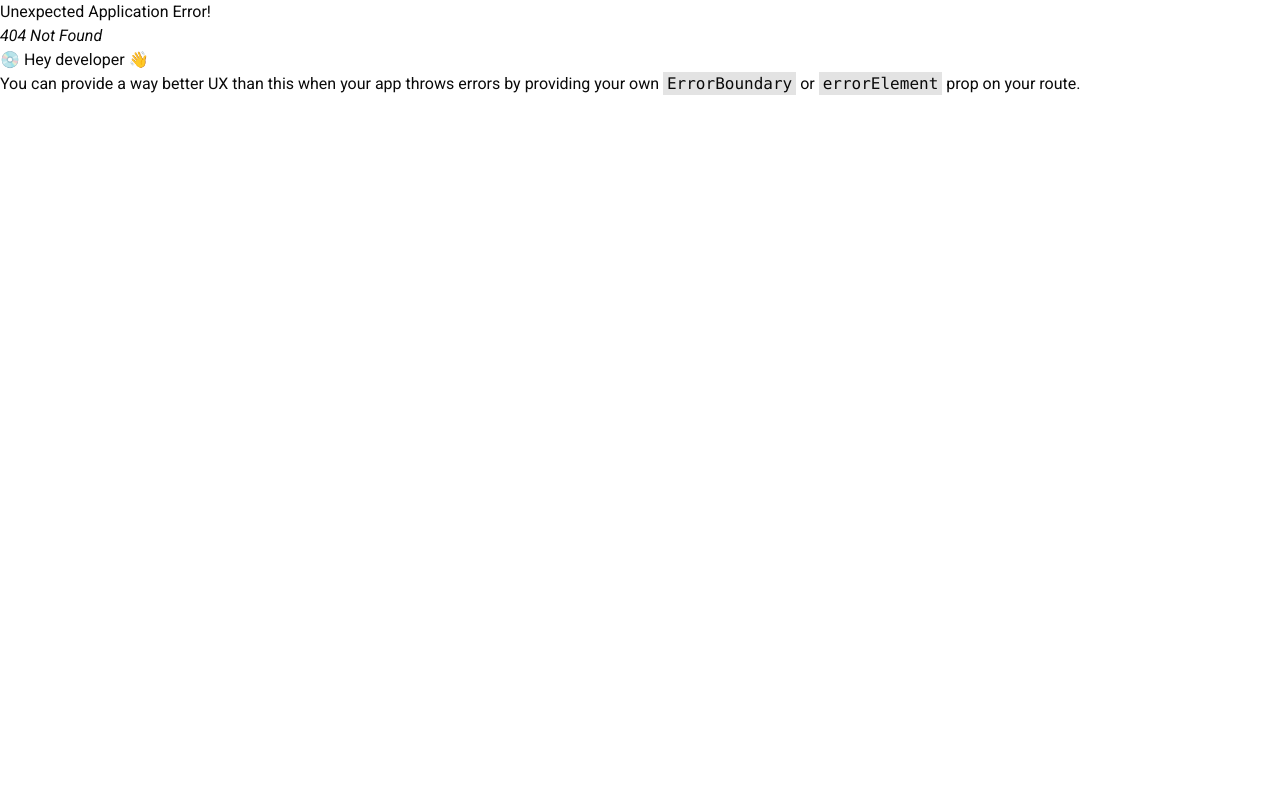
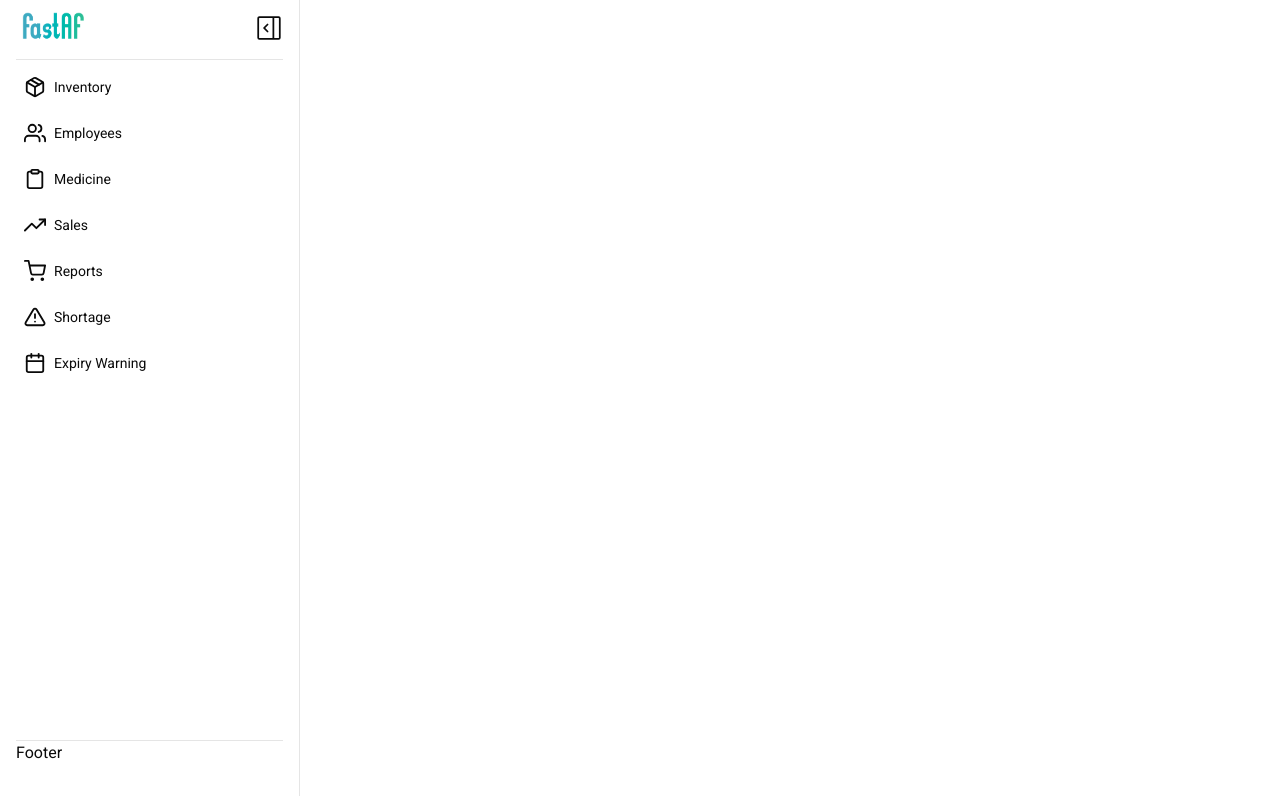
Before and after one commit to Mostafa-Kotb10/Dock-AI, a React (Vite) app: page /dashboard in a window 1280 px wide. Before the commit this address had no page. Shown: the top 796 px of the page. Built offline with nearby package versions, Linux system fonts and the light colour scheme.

Commit message:
dashboard commit

```diff
--- a/src/App.tsx
+++ b/src/App.tsx
@@ -3,6 +3,7 @@ import AppLayout from "./components/AppLayout";
 import Home from "@/pages/home/Home";
 import SignPortal from "./pages/sign-portal/SignPortal";
 import { SignPortalProvider } from "./context/SignPortalContext";
+import Dashboard from "./pages/dashboard/Dashboard";
 
 const router = createBrowserRouter([
   {
@@ -20,6 +21,10 @@ const router = createBrowserRouter([
           </SignPortalProvider>
         ),
       },
+      {
+        path: "/dashboard",
+        element: <Dashboard />,
+      },
     ],
   },
 ]);
--- a/src/constants/constants.ts
+++ b/src/constants/constants.ts
@@ -7,6 +7,8 @@ import {
 } from "@/assets";
 
 import { MdSecurity, MdWarning, MdPointOfSale } from "react-icons/md";
+
+import { FiPackage, FiUsers, FiShoppingCart, FiTrendingUp, FiAlertTriangle, FiCalendar, FiClipboard } from "react-icons/fi";
 
 import {
   FaReact,
@@ -288,3 +290,45 @@ export const testimonials: Testimonial[] = [
     text: "FastAF has streamlined our workflow significantly. We process prescriptions faster and avoid compliance issues thanks to their automated checks.",
   },
 ];
+
+
+
+export const sidebarLinks = [
+  {
+    name: "Inventory",
+    path: "/inventory",
+    icon: FiPackage,
+  },
+  {
+    name: "Employees",
+    path: "/employees",
+    icon: FiUsers,
+  },
+  {
+    name: "Medicine",
+    path: "/medicine",
+    icon: FiClipboard,
+  },
+  {
+    name: "Sales",
+    path: "/sales",
+    icon: FiTrendingUp,
+  },
+  {
+    name: "Reports",
+    path: "/reports",
+    icon: FiShoppingCart ,
+  },
+  {
+    name: "Shortage",
+    path: "/shortage",
+    icon: FiAlertTriangle,
+  },
+  {
+    name: "Expiry Warning",
+    path: "/expiry-warning",
+    icon: FiCalendar ,
+  },
+];
+
+export default sidebarLinks;
--- /dev/null
+++ b/src/pages/dashboard/Dashboard.tsx
@@ -0,0 +1,12 @@
+import Sidebar from "./Sidebar"
+
+const Dashboard = () => {
+  return (
+    <div className="flex h-screen">
+        <Sidebar />
+        <div></div>
+    </div>
+  )
+}
+
+export default Dashboard
--- /dev/null
+++ b/src/pages/dashboard/Sidebar.tsx
@@ -0,0 +1,82 @@
+import { GoSidebarCollapse, GoSidebarExpand } from "react-icons/go";
+import { motion, Variants } from "motion/react";
+import { useState } from "react";
+import Logo from "@/components/Logo";
+import { cn } from "@/lib/utils";
+import sidebarLinks from "@/constants/constants";
+
+const variants: Variants = {
+  collapsed: {
+    width: "fit-content",
+  },
+  expanded: {
+    width: 300,
+  },
+};
+
+const Sidebar = () => {
+  const [isOpen, setIsOpen] = useState(true);
+
+  return (
+    <motion.div
+      className="grid h-full grid-rows-[60px_1fr_60px] border-r px-4"
+      variants={variants}
+      initial="expanded"
+      animate={isOpen ? "expanded" : "collapsed"}
+      transition={{
+        ease: "easeInOut",
+      }}
+    >
+      <motion.div className="border-b py-2" layout>
+        <div
+          className={cn(
+            "flex items-center justify-between",
+            !isOpen && "justify-center",
+          )}
+        >
+          {isOpen && <Logo className="h-[40px]" />}
+          {isOpen ? (
+            <GoSidebarExpand
+              className="size-7 cursor-pointer"
+              onClick={() => setIsOpen(!isOpen)}
+            />
+          ) : (
+            <GoSidebarCollapse
+              className="size-7 cursor-pointer"
+              onClick={() => setIsOpen(!isOpen)}
+            />
+          )}
+        </div>
+      </motion.div>
+
+      <motion.div className="" layout>
+        <div className="py-2">
+          <ul className="space-y-2">
+            {sidebarLinks.map((link) => (
+              <li key={link.path} className="text-sm">
+                <a
+                  href={link.path}
+                  className={cn(
+                    "flex items-center gap-2 rounded-lg p-2 transition hover:bg-gray-100 dark:hover:bg-gray-800",
+                    !isOpen && "justify-center",
+                  )}
+                >
+                  <link.icon className="size-5.5" />
+                  {isOpen && (
+                    <span className="whitespace-nowrap">{link.name}</span>
+                  )}
+                </a>
+              </li>
+            ))}
+          </ul>
+        </div>
+      </motion.div>
+
+      <motion.div className="border-t" layout>
+        Footer
+      </motion.div>
+    </motion.div>
+  );
+};
+
+export default Sidebar;
```
